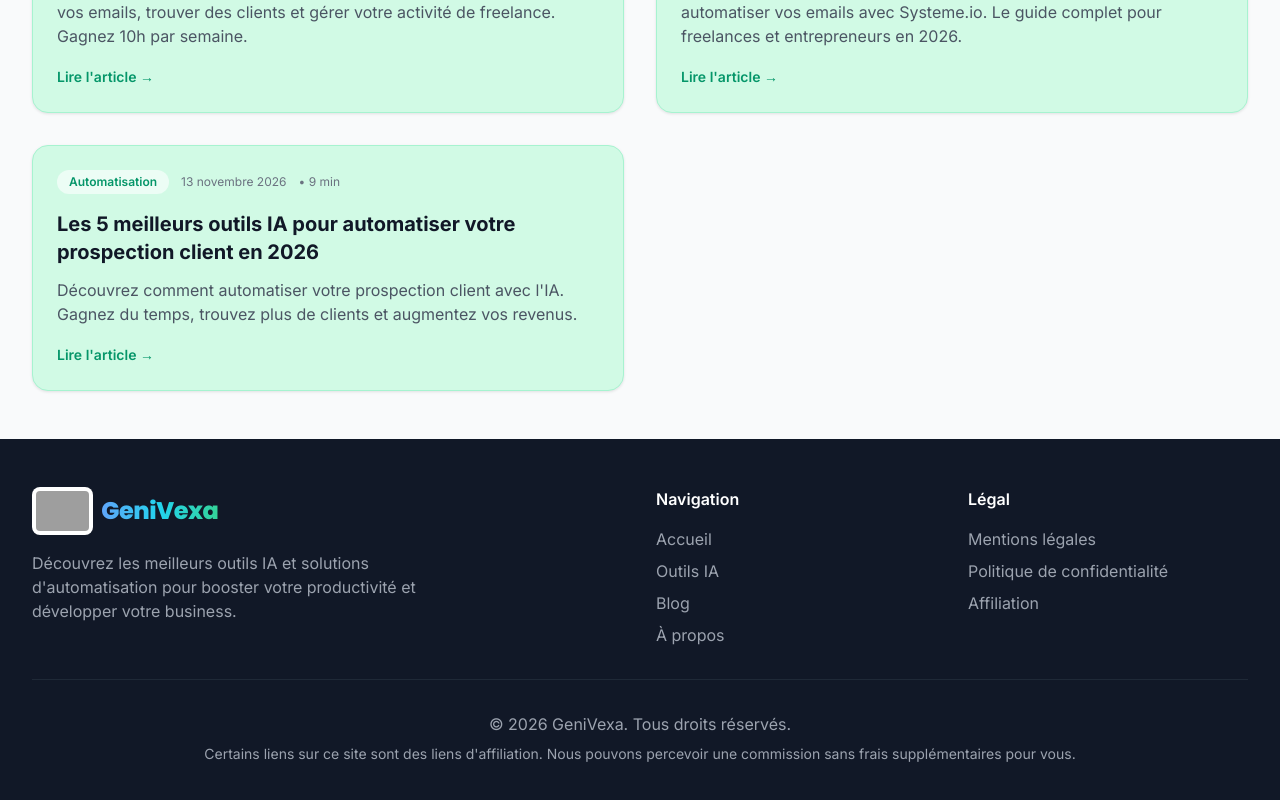
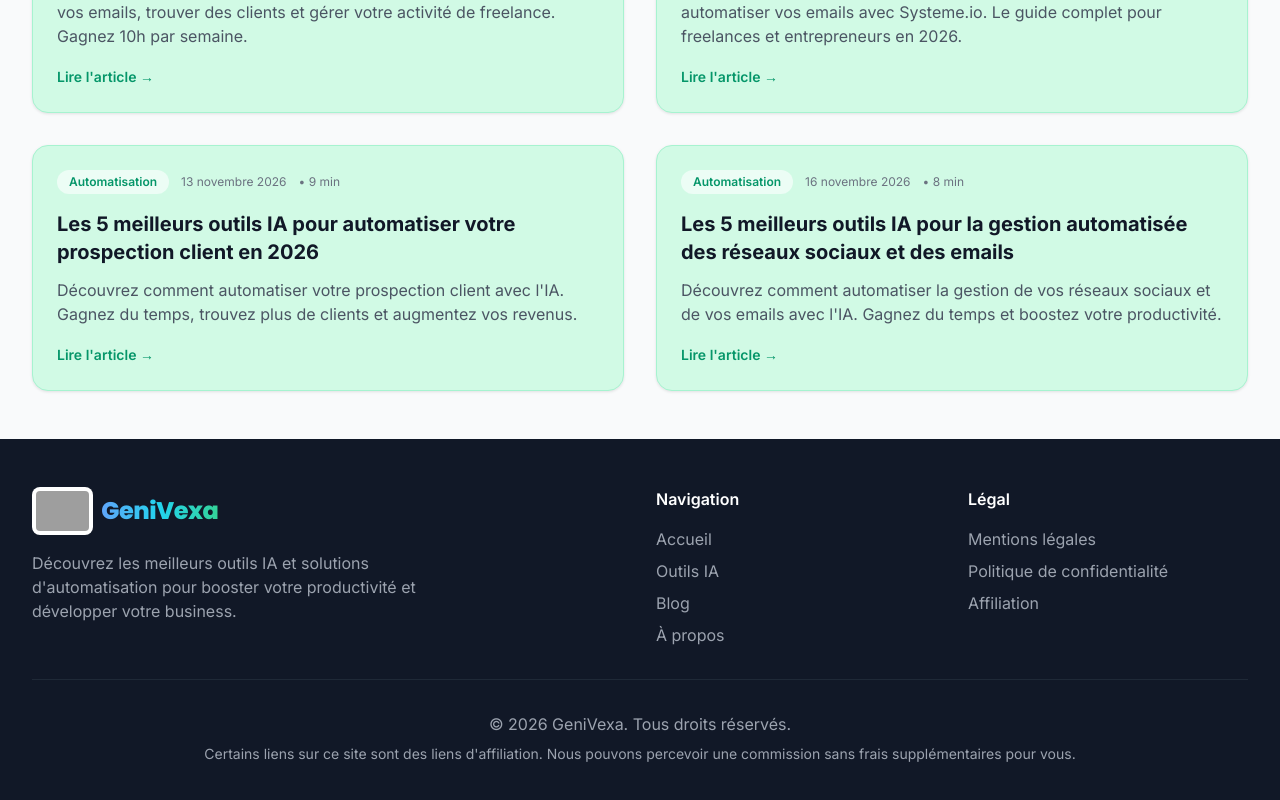
Before and after one commit to willysrwm/genivexa-site, a React (Vite) app: page /blog in a window 1280 px wide. Shown: the part 2217-3017 px from the top of the page. Built offline with nearby package versions, Linux system fonts and the light colour scheme; grey boxes are pictures that could not be loaded.

Commit message:
Update articles.js

```diff
--- a/src/data/articles.js
+++ b/src/data/articles.js
@@ -3566,5 +3566,116 @@ L'IA et l'automatisation sont des outils puissants pour la prospection. Mais n'o
 **Mon conseil :** Commencez par **Make** ou **Systeme.io** pour automatiser vos tâches, puis ajoutez **Reclaim AI** pour protéger votre temps et **Magai** pour rédiger vos emails. Vous verrez rapidement la différence.
 
 *Article mis à jour le 13 novembre 2026.*`
+  },
+    {
+    id: 16,
+    slug: 'outils-ia-gestion-reseaux-sociaux-emails',
+    title: 'Les 5 meilleurs outils IA pour la gestion automatisée des réseaux sociaux et des emails',
+    excerpt: 'Découvrez comment automatiser la gestion de vos réseaux sociaux et de vos emails avec l\'IA. Gagnez du temps et boostez votre productivité.',
+    category: 'Automatisation',
+    date: '16 novembre 2026',
+    readTime: '8 min',
+    content: `## Pourquoi automatiser la gestion de vos réseaux sociaux et emails ?
+
+Gérer une présence en ligne professionnelle est un **gouffre à temps**. Entre la création de contenu pour Instagram, LinkedIn, Facebook, la rédaction de newsletters, et les réponses aux emails clients, vous passez des heures devant votre écran.
+
+**Bonne nouvelle** : L'intelligence artificielle peut désormais gérer **80% de ces tâches répétitives** à votre place.
+
+Dans ce guide, je vous présente les **5 meilleurs outils IA** pour automatiser votre gestion des réseaux sociaux et des emails. Testés et approuvés.
+
+---
+
+## 1. Make (Integromat) : Le chef d'orchestre de votre automatisation
+
+**Note : 5/5** ⭐⭐⭐⭐⭐
+
+**Ce que c'est :** Make est une plateforme d'automatisation qui connecte vos outils entre eux. Il peut, par exemple, publier automatiquement un nouvel article de blog sur tous vos réseaux sociaux, ou envoyer un email de bienvenue à chaque nouvel abonné.
+
+**Pourquoi c'est utile pour les réseaux sociaux :** Il permet de créer des **workflows de publication automatique**. Vous écrivez une fois, Make publie partout.
+
+**Points forts :**
+- Plan gratuit : 1 000 opérations/mois
+- Interface visuelle (glisser-déposer)
+- Se connecte à plus de 2 000 applications
+
+[👉 Essayer Make gratuitement](https://www.make.com/en/register?pc=genivexa)
+
+---
+
+## 2. Systeme.io : Le tunnel de vente et emailing tout-en-un
+
+**Note : 5/5** ⭐⭐⭐⭐⭐
+
+**Ce que c'est :** Systeme.io combine un créateur de site web, un outil d'emailing et un système de tunnels de vente. Il est parfait pour **automatiser vos campagnes email**.
+
+**Pourquoi c'est utile pour les emails :** Vous pouvez créer des **séquences d'emails automatiques** (welcome sequence, relance, newsletter) sans coder.
+
+**Points forts :**
+- Plan gratuit à vie
+- Gère les emails, les pages et les tunnels
+- Alternative économique à ClickFunnels
+
+[👉 Essayer Systeme.io gratuitement](https://systeme.io/fr?sa=sa0004318256e8f4bb16df8d117c373643e20b793694)
+
+---
+
+## 3. Magai : Votre assistant IA pour la rédaction de posts et d'emails
+
+**Note : 4.5/5** ⭐⭐⭐⭐
+
+**Ce que c'est :** Magai est un assistant IA qui regroupe plusieurs modèles (ChatGPT, Claude, etc.) dans une seule interface. Il est parfait pour rédiger des **posts de réseaux sociaux** et des **emails personnalisés** en quelques secondes.
+
+**Pourquoi c'est utile pour les réseaux sociaux :** Vous pouvez lui demander de générer 10 idées de posts Instagram ou LinkedIn en un clic.
+
+**Points forts :**
+- 20% de commission récurrente (pour nous)
+- Multi-modèles IA
+- Interface simple
+
+[👉 Essayer Magai gratuitement](https://magai.co/?via=wilson-martin)
+
+---
+
+## 4. Notta AI : Ne perdez plus aucune information client
+
+**Note : 4.5/5** ⭐⭐⭐⭐
+
+**Ce que c'est :** Notta AI est un outil de transcription automatique. Il enregistre et transcrit vos appels clients, puis génère un résumé avec les points clés.
+
+**Pourquoi c'est utile pour les emails :** Après un appel client, vous n'avez plus besoin de prendre des notes manuellement. Notta AI transcrit l'appel et vous donne un résumé clair à envoyer par email.
+
+**Points forts :**
+- Transcription automatique
+- Résumés IA
+- 120 minutes gratuites par mois
+
+[👉 Essayer Notta AI gratuitement](https://ypetp.com/g/7gbdp8tygu678588d05ff50bb56640/)
+
+---
+
+## 5. Reclaim AI : Protégez votre temps de création
+
+**Note : 4.5/5** ⭐⭐⭐⭐
+
+**Ce que c'est :** Reclaim AI est un assistant de calendrier intelligent. Il analyse vos tâches et vos réunions pour **planifier automatiquement des créneaux de travail** (comme la création de contenu) dans votre emploi du temps.
+
+**Pourquoi c'est utile pour la gestion des réseaux sociaux :** La création de contenu est souvent la première tâche sacrifiée quand on est occupé. Reclaim AI bloque automatiquement du temps pour créer vos posts et newsletters.
+
+**Points forts :**
+- Plan gratuit pour les particuliers
+- Synchronisation avec Google Calendar
+- Bloque du temps pour les tâches importantes
+
+[👉 Essayer Reclaim AI gratuitement](https://reclaim.ai/)
+
+---
+
+## Conclusion : Automatisez, mais gardez l'humain
+
+L'IA et l'automatisation sont des outils puissants pour la gestion des réseaux sociaux et des emails. Mais n'oubliez pas : **la communication reste une activité humaine**. L'IA vous fait gagner du temps sur les tâches répétitives, mais c'est votre personnalité et votre écoute qui feront la différence.
+
+**Mon conseil :** Commencez par **Make** ou **Systeme.io** pour automatiser vos publications et emails, puis ajoutez **Magai** pour rédiger vos contenus et **Reclaim AI** pour protéger votre temps.
+
+*Article mis à jour le 16 novembre 2026.*`
   }
 ];
```
